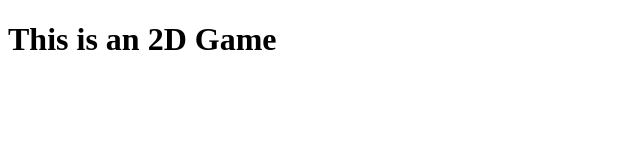
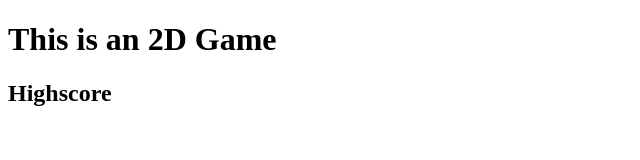
Before and after one commit to Spotlas/ue-merge-conflict-spotlas, a plain HTML site: page index.html in a window 1280 px wide. Shown: the whole page, without its empty margins (0-640 px from the left). Drawn offline with Linux system fonts and the light colour scheme.

Commit message:
Add highscore section to index.html

```diff
--- a/index.html
+++ b/index.html
@@ -7,5 +7,6 @@
 </head>
 <body>
     <h1>This is an 2D Game</h1>
+    <h2>Highscore</h2>
 </body>
 </html>
```
